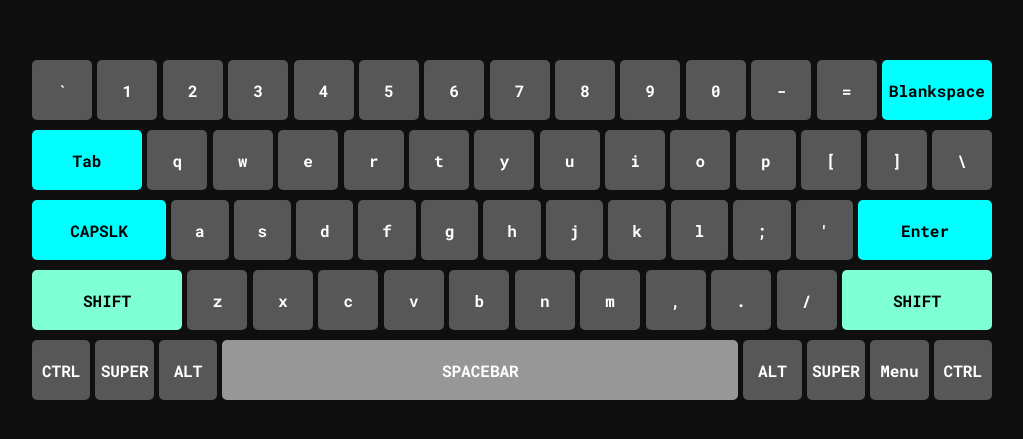
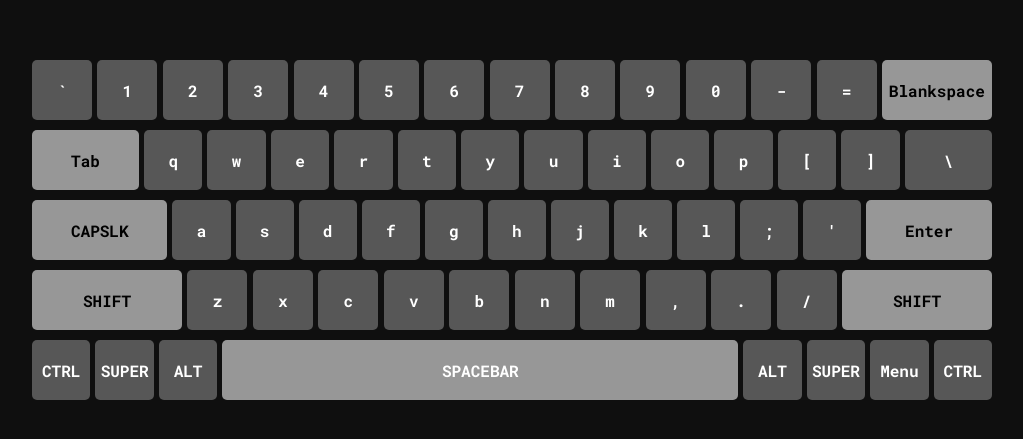
Before and after one commit to sonalvijit/keyboard, a website: page index.html in a window 1280 px wide. Shown: the part 165-604 px from the top of the page, without its empty margins (128-1151 px from the left). Drawn offline with Linux system fonts and the light colour scheme.

Commit message:
Revised:2 Version:

```diff
--- a/index.html
+++ b/index.html
@@ -39,7 +39,7 @@
                     <div class="onex1 key" data-key="p" data-normal="p" data-shift="P">p</div>
                     <div class="onex1 key" data-key="[" data-normal="[" data-shift="{">[</div>
                     <div class="onex1 key" data-key="]" data-normal="]" data-shift="}">]</div>
-                    <div class="onex1 key" data-key="\" data-normal="\" data-shift="|">\</div>
+                    <div class="onex11 key" data-key="\" data-normal="\" data-shift="|">\</div>
                </div>
                <div class="row">
                     <div class="onex22 key" data-key="CAPSLK" data-normal="CAPSLK" data-shift="CAPSLK">CAPSLK</div>
@@ -54,7 +54,7 @@
                     <div class="onex1 key" data-key="l" data-normal="l" data-shift="L">l</div>
                     <div class="onex1 key" data-key=";" data-normal=";" data-shift=":">;</div>
                     <div class="onex1 key" data-key="'" data-normal="'" data-shift='"'>'</div>
-                    <div class="onex22 key" data-key="Enter" data-normal="Enter" data-shift="Enter">Enter</div>
+                    <div class="onex222 key" data-key="Enter" data-normal="Enter" data-shift="Enter">Enter</div>
                </div>
                <div class="row">
                     <div class="onex3 key" data-key="SHIFT" data-normal="SHIFT" data-shift="SHIFT">SHIFT</div>
--- a/style.css
+++ b/style.css
@@ -44,10 +44,21 @@
      font-weight: 800;
 }
 
+.onex11{
+     width: 90px;
+     height: 60px;
+     border-radius: 5px;
+     display: flex;
+     background-color: rgb(87, 87, 87);
+     justify-content: center;
+     align-items: center;
+     font-weight: 800;
+}
+
 .onex2{
      width: 110px;
      height: 60px;
-     background-color: aqua;
+     background-color: rgb(151, 151, 151);;
      border-radius: 5px;
      display: flex;
      justify-content: center;
@@ -59,7 +70,19 @@
 .onex22{
      width: 140px;
      height: 60px;
-     background-color: aqua;
+     background-color: rgb(151, 151, 151);;
+     border-radius: 5px;
+     display: flex;
+     justify-content: center;
+     align-items: center;
+     color: #000;
+     font-weight: 800;
+}
+
+.onex222{
+     width: 130px;
+     height: 60px;
+     background-color: rgb(151, 151, 151);;
      border-radius: 5px;
      display: flex;
      justify-content: center;
@@ -71,7 +94,7 @@
 .onex3{
      width: 150px;
      height: 60px;
-     background-color: aquamarine;
+     background-color: rgb(151, 151, 151);;
      border-radius: 5px;
      display: flex;
      justify-content: center;
```
